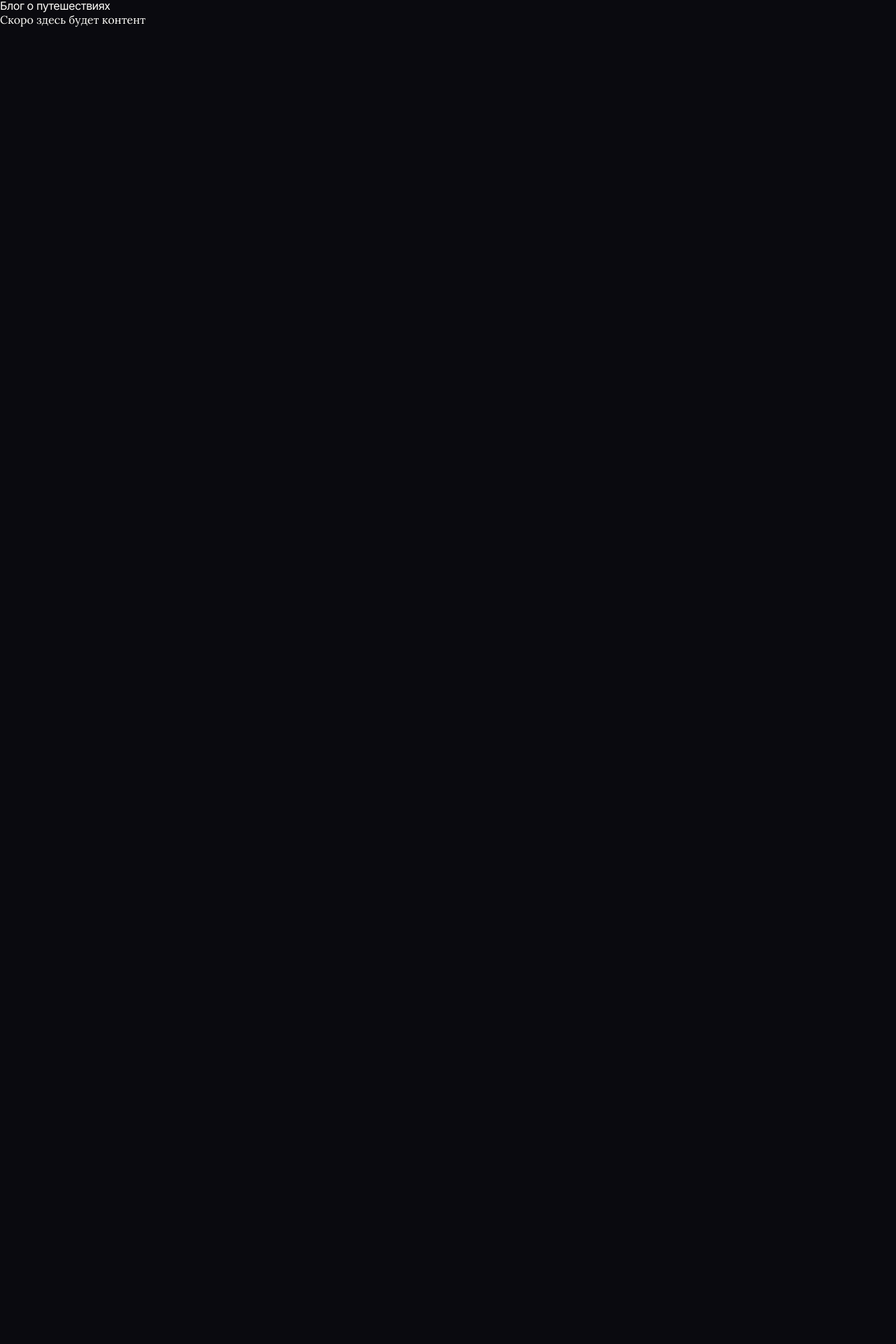
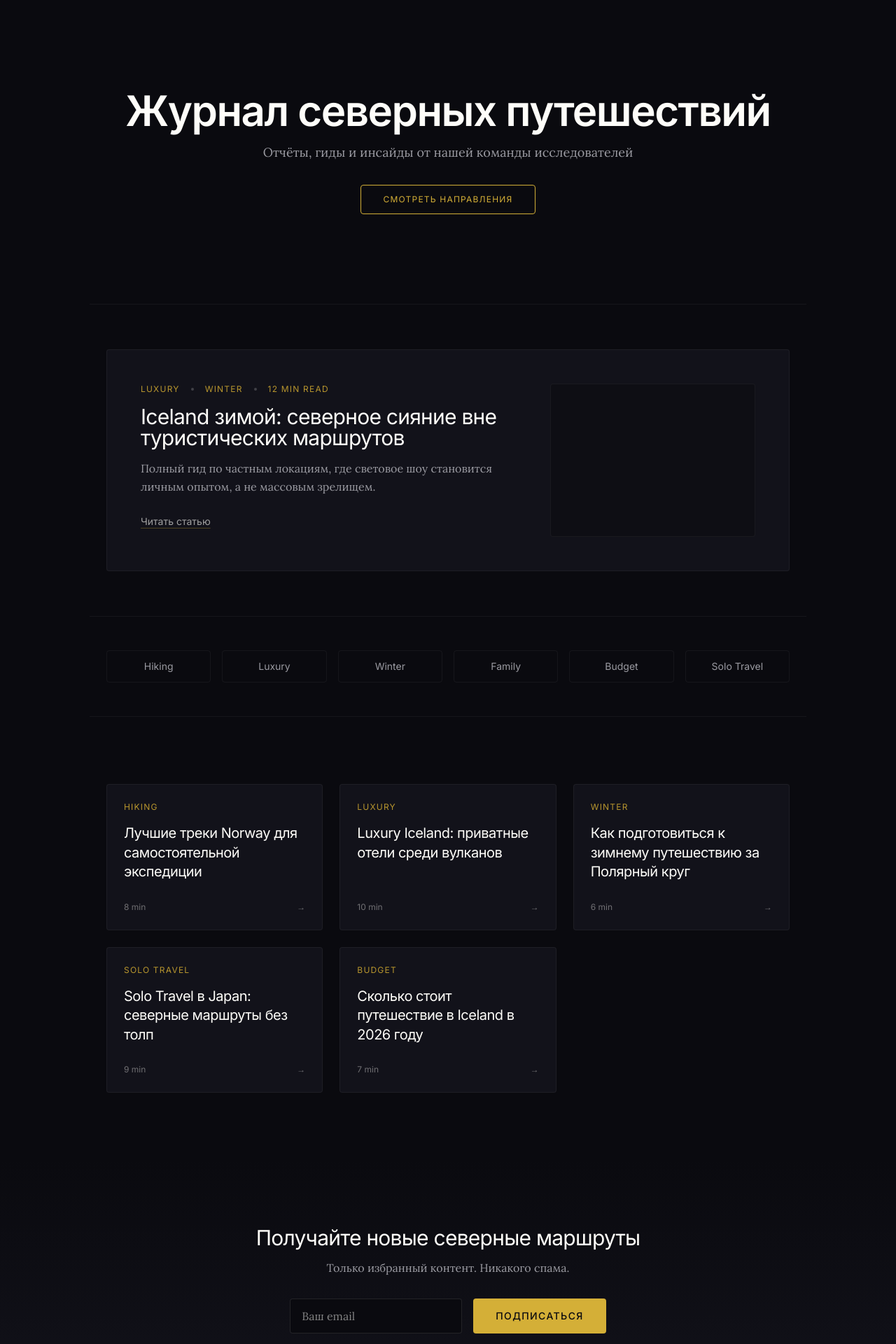
Before and after one commit to melkorp/NordTrail-Travel, a Next.js app: page /blog in a window 1280 px wide. Shown: the top 1920 px of the page at 70% size. Before the commit the page ends 800 px from the top, so only its background shows below. Built offline with nearby package versions, Linux system fonts and the light colour scheme.

Commit message:
Страница блога в стиле Полночное золото

```diff
--- a/src/app/blog/page.tsx
+++ b/src/app/blog/page.tsx
@@ -1,8 +1,232 @@
+// src/app/blog/page.tsx
+"use client";
+
+import { motion } from "framer-motion";
+import Link from "next/link";
+
+// Анимация появления: медленная, с мягким торможением
+const reveal = {
+  hidden: { opacity: 0, y: 24 },
+  visible: {
+    opacity: 1,
+    y: 0,
+    transition: {
+      duration: 0.7,
+      ease: [0.16, 1, 0.3, 1] as [number, number, number, number],
+    },
+  },
+};
+
+// Данные для категорий
+const categories = [
+  { name: "Hiking", slug: "hiking" },
+  { name: "Luxury", slug: "luxury" },
+  { name: "Winter", slug: "winter" },
+  { name: "Family", slug: "family" },
+  { name: "Budget", slug: "budget" },
+  { name: "Solo Travel", slug: "solo-travel" },
+];
+
+// Данные для статей
+const articles = [
+  {
+    title: "Лучшие треки Norway для самостоятельной экспедиции",
+    category: "Hiking",
+    readTime: "8 min",
+  },
+  {
+    title: "Luxury Iceland: приватные отели среди вулканов",
+    category: "Luxury",
+    readTime: "10 min",
+  },
+  {
+    title: "Как подготовиться к зимнему путешествию за Полярный круг",
+    category: "Winter",
+    readTime: "6 min",
+  },
+  {
+    title: "Solo Travel в Japan: северные маршруты без толп",
+    category: "Solo Travel",
+    readTime: "9 min",
+  },
+  {
+    title: "Сколько стоит путешествие в Iceland в 2026 году",
+    category: "Budget",
+    readTime: "7 min",
+  },
+];
+
 export default function BlogPage() {
   return (
-    <main>
-      <h1>Блог о путешествиях</h1>
-      <p>Скоро здесь будет контент</p>
+    <main className="min-h-screen bg-bg text-text font-body antialiased selection:bg-accent-bright selection:text-bg">
+      {/* 1. Hero Блог */}
+      <section className="py-24 md:py-32 px-6 max-w-5xl mx-auto text-center border-b border-white/5">
+        <motion.h1
+          initial="hidden"
+          whileInView="visible"
+          viewport={{ once: true }}
+          variants={reveal}
+          className="text-4xl md:text-6xl font-heading font-semibold text-text mb-4 tracking-tight"
+        >
+          Журнал северных путешествий
+        </motion.h1>
+
+        <motion.p
+          initial="hidden"
+          whileInView="visible"
+          viewport={{ once: true }}
+          variants={reveal}
+          transition={{ delay: 0.1 }}
+          className="text-lg text-text-muted max-w-xl mx-auto mb-8"
+        >
+          Отчёты, гиды и инсайды от нашей команды исследователей
+        </motion.p>
+
+        <motion.div
+          initial="hidden"
+          whileInView="visible"
+          viewport={{ once: true }}
+          variants={reveal}
+          transition={{ delay: 0.2 }}
+        >
+          <Link
+            href="/destinations"
+            className="inline-block px-8 py-3 font-heading text-xs tracking-widest uppercase border border-accent-bright text-accent-bright hover:bg-accent-bright hover:text-bg transition-all duration-500 rounded-sm"
+          >
+            Смотреть направления
+          </Link>
+        </motion.div>
+      </section>
+
+      {/* 2. Featured Article */}
+      <section className="py-16 px-6 max-w-5xl mx-auto">
+        <motion.article
+          initial="hidden"
+          whileInView="visible"
+          viewport={{ once: true, amount: 0.2 }}
+          variants={reveal}
+          className="group relative block bg-surface border border-white/5 hover:border-accent-bright/40 transition-all duration-500 rounded-sm overflow-hidden"
+        >
+          <div className="p-8 md:p-12 flex flex-col md:flex-row gap-8 items-start">
+            <div className="flex-1">
+              <div className="flex items-center gap-4 text-xs font-heading uppercase tracking-widest text-accent-calm mb-4">
+                <span>Luxury</span>
+                <span className="w-1 h-1 bg-white/20 rounded-full" />
+                <span>Winter</span>
+                <span className="w-1 h-1 bg-white/20 rounded-full" />
+                <span>12 min read</span>
+              </div>
+              <h2 className="text-2xl md:text-3xl font-heading text-text mb-4 group-hover:text-accent-bright transition-colors duration-500">
+                Iceland зимой: северное сияние вне туристических маршрутов
+              </h2>
+              <p className="text-text-muted leading-relaxed mb-6">
+                Полный гид по частным локациям, где световое шоу становится
+                личным опытом, а не массовым зрелищем.
+              </p>
+              <span className="text-sm font-heading text-text/60 group-hover:text-accent-bright transition-colors duration-500 underline decoration-accent-bright/30 underline-offset-4">
+                Читать статью
+              </span>
+            </div>
+            {/* Плейсхолдер изображения */}
+            <div className="w-full md:w-1/3 aspect-[4/3] bg-bg/50 rounded-sm border border-white/5" />
+          </div>
+        </motion.article>
+      </section>
+
+      {/* 3. Категории */}
+      <section className="py-12 px-6 max-w-5xl mx-auto border-y border-white/5">
+        <div className="grid grid-cols-2 md:grid-cols-3 lg:grid-cols-6 gap-4">
+          {categories.map((cat, i) => (
+            <motion.div
+              key={cat.slug}
+              initial={{ opacity: 0, y: 10 }}
+              whileInView={{ opacity: 1, y: 0 }}
+              viewport={{ once: true }}
+              transition={{ delay: i * 0.05, duration: 0.5 }}
+            >
+              <Link
+                href={`/blog/category/${cat.slug}`}
+                className="block text-center py-3 px-2 border border-white/5 hover:border-accent-bright/30 hover:bg-accent-bright/5 transition-all duration-300 rounded-sm text-sm font-heading text-text-muted hover:text-accent-bright"
+              >
+                {cat.name}
+              </Link>
+            </motion.div>
+          ))}
+        </div>
+      </section>
+
+      {/* 4. Сетка статей */}
+      <section className="py-24 px-6 max-w-5xl mx-auto">
+        <div className="grid grid-cols-1 md:grid-cols-2 lg:grid-cols-3 gap-6">
+          {articles.map((article, i) => (
+            <motion.article
+              key={i}
+              initial="hidden"
+              whileInView="visible"
+              viewport={{ once: true, amount: 0.1 }}
+              variants={reveal}
+              transition={{ delay: i * 0.1 }}
+              className="group bg-surface border border-white/5 hover:border-accent-bright/40 hover:-translate-y-px transition-all duration-500 rounded-sm p-6 flex flex-col h-full"
+            >
+              <div className="mb-4 text-xs font-heading uppercase tracking-widest text-accent-calm">
+                {article.category}
+              </div>
+              <h3 className="text-xl font-heading text-text mb-3 leading-snug group-hover:text-accent-bright transition-colors duration-500">
+                {article.title}
+              </h3>
+              <div className="mt-auto pt-4 flex items-center justify-between text-xs text-text/40 font-heading">
+                <span>{article.readTime}</span>
+                <span className="group-hover:text-accent-bright transition-colors duration-500">
+                  →
+                </span>
+              </div>
+            </motion.article>
+          ))}
+        </div>
+      </section>
+
+      {/* 5. CTA Подписка */}
+      <section className="py-24 px-6 bg-linear-to-b from-bg to-surface">
+        <div className="max-w-2xl mx-auto text-center">
+          <motion.h2
+            initial="hidden"
+            whileInView="visible"
+            viewport={{ once: true }}
+            variants={reveal}
+            className="text-2xl md:text-3xl font-heading text-text mb-4"
+          >
+            Получайте новые северные маршруты
+          </motion.h2>
+          <motion.p
+            initial="hidden"
+            whileInView="visible"
+            viewport={{ once: true }}
+            variants={reveal}
+            transition={{ delay: 0.1 }}
+            className="text-text-muted mb-8"
+          >
+            Только избранный контент. Никакого спама.
+          </motion.p>
+
+          <motion.div
+            initial="hidden"
+            whileInView="visible"
+            viewport={{ once: true }}
+            variants={reveal}
+            transition={{ delay: 0.2 }}
+            className="flex flex-col sm:flex-row gap-4 justify-center"
+          >
+            <input
+              type="email"
+              placeholder="Ваш email"
+              className="px-4 py-3 bg-bg border border-white/10 text-text font-body focus:border-accent-bright focus:outline-none rounded-sm w-full sm:w-auto min-w-[240px]"
+            />
+            <button className="px-8 py-3 bg-accent-bright text-bg font-heading text-sm tracking-widest uppercase font-medium hover:-translate-y-px hover:shadow-[0_4px_20px_rgba(212,175,55,0.2)] transition-all duration-500 rounded-sm">
+              Подписаться
+            </button>
+          </motion.div>
+        </div>
+      </section>
     </main>
   );
 }
```
